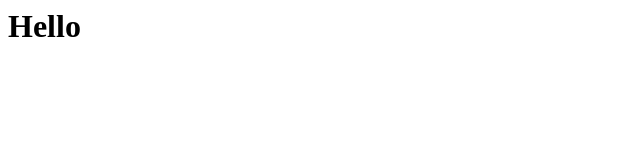
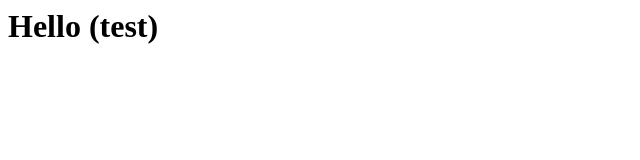
Before and after one commit to enzo-leonard/emmacbn0102github.io, a plain HTML site: page index.html in a window 1280 px wide. Shown: the whole page, without its empty margins (0-640 px from the left). Drawn offline with Linux system fonts and the light colour scheme.

Commit message:
Update index.html

```diff
--- a/index.html
+++ b/index.html
@@ -1 +1 @@
-<h1>Hello</h1>
+<h1>Hello (test)</h1>
```
